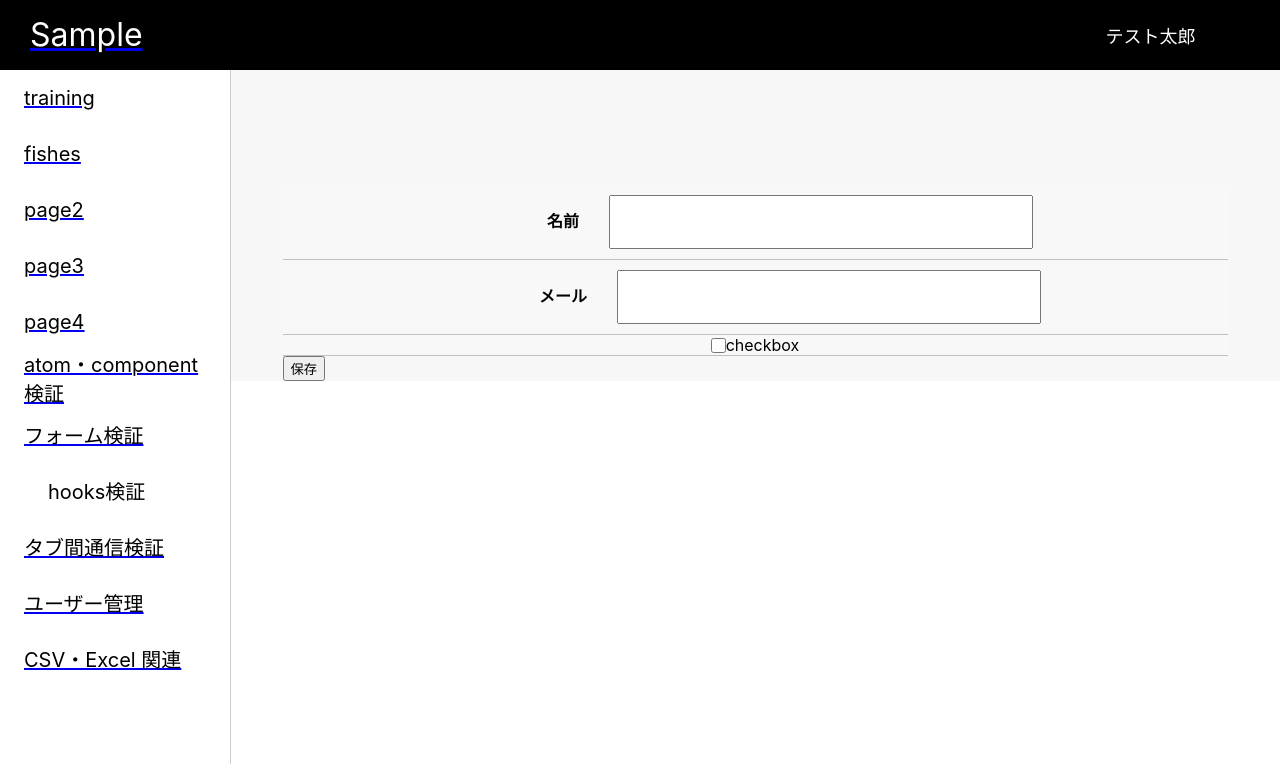
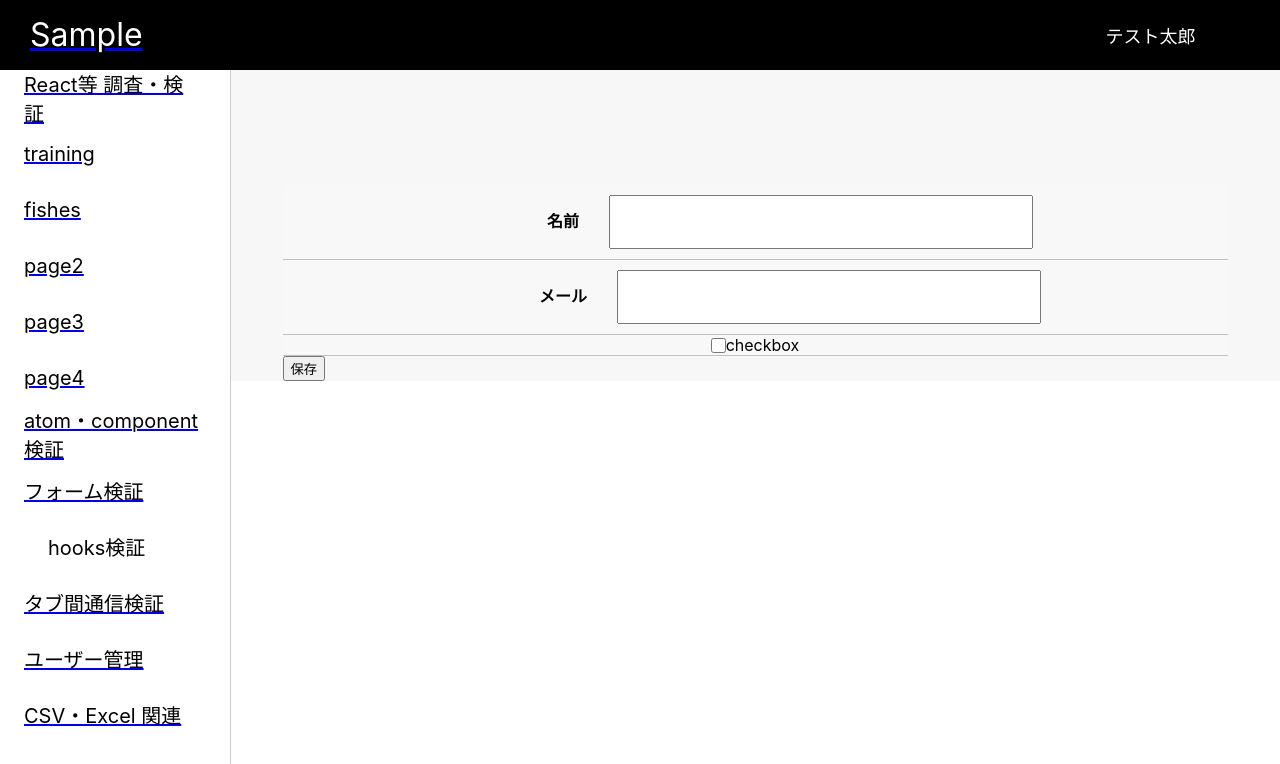
Before and after one commit to Snails8/react-module, a React (Create React App) app in the folder frontend/: page /form in a window 1280 px wide. Shown: the top 764 px of the page. Built offline with nearby package versions, Linux system fonts and the light colour scheme.

Commit message:
add: inspect page の追加

```diff
--- a/frontend/src/RouterConfig.tsx
+++ b/frontend/src/RouterConfig.tsx
@@ -20,6 +20,7 @@ import { DownloadCSVExcel } from "./pages/_Sample/DownloadCSVExcel/DownloadCSVEx
 import { UseCallBackPage } from "./pages/_Inspect/UseCallBackPage/UseCallBackPage";
 import { MemoPage } from "./pages/_Inspect/MemoPage/MemoPage";
 import { Dashboard } from "./pages/Dashboard/Dashboard";
+import { Inspect } from "./pages/_Inspect/Inspect";
 
 
 export const RouterConfig:React.VFC =() => {
@@ -50,6 +51,7 @@ export const RouterConfig:React.VFC =() => {
           <Route path="child-tab" element={<ChildTabPage />} />
           <Route path="atoms" element={<Atoms />} />
           <Route path="download-file" element={<DownloadCSVExcel />} />
+          <Route path="inspects" element={<Inspect />} />
         </Routes>
       </BrowserRouter>
     </>
--- a/frontend/src/components/organisms/Sidebar/Sidebar.tsx
+++ b/frontend/src/components/organisms/Sidebar/Sidebar.tsx
@@ -7,6 +7,11 @@ export const Sidebar = () => {
   const [clickStatePage, setClickStatePage] = useState(false);
   return (
     <div className={styles.container}>
+      <Link to="/training">
+        <div className={ styles.sidebar_item }>
+          <div className={ styles.sidebar_text} >React等 調査・検証</div>
+        </div>
+      </Link>
       <Link to="/training">
         <div className={ styles.sidebar_item }>
           <div className={ styles.sidebar_text} >training</div>
@@ -42,7 +47,7 @@ export const Sidebar = () => {
           <div className={ styles.sidebar_text} >フォーム検証</div>
         </div>
       </Link>
-      <div className={styles.sidebar_item} onClick={() => setClickStatePage}>
+      <div className={styles.sidebar_item} onClick={() => setClickStatePage(true)}>
         <div className={ styles.sidebar_item }>
           <div className={ styles.sidebar_text} >hooks検証</div>
         </div>
--- /dev/null
+++ b/frontend/src/pages/_Inspect/Inspect.tsx
@@ -0,0 +1,13 @@
+import { Layout } from "../../components/templates/_Layout/Layout";
+
+/**
+ * 検証ページのindex
+ * @returns
+ */
+export const Inspect = () => {
+  return (
+    <Layout isContainerDesign={true}>
+      route管理が二重になるのはめんどい。sidebar うまいこと利用したい
+    </Layout>
+  );
+};
```
